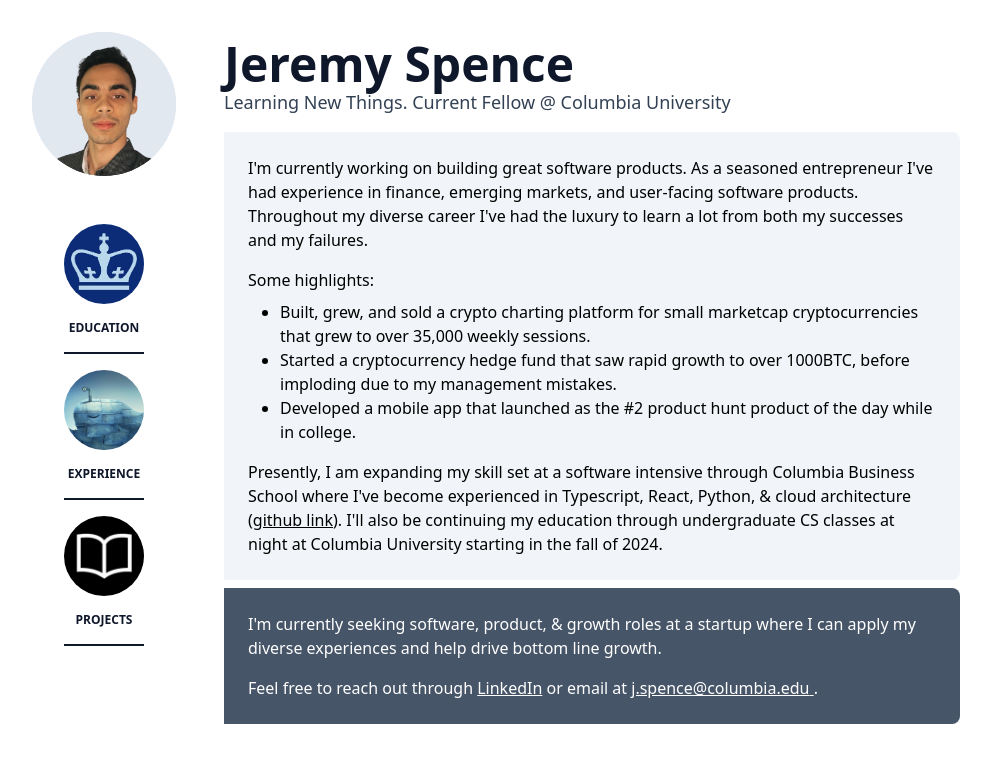
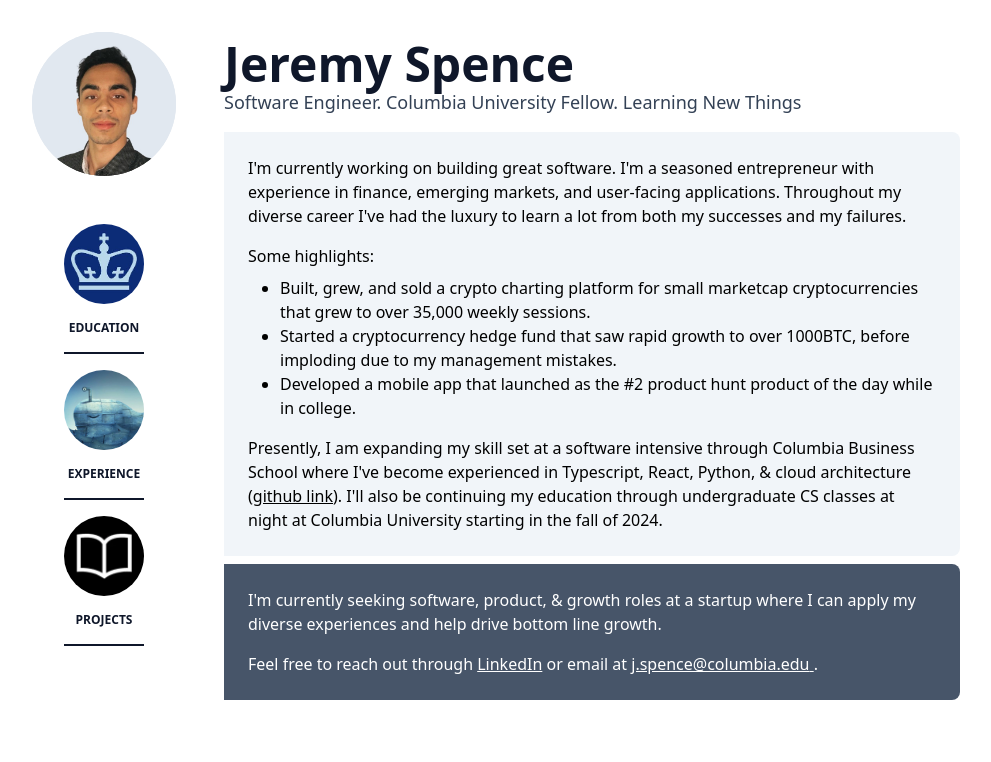
Before and after one commit to JeremySpence272/me, a React (Vite) app: page / in a window 1280 px wide. Shown: the top 762 px of the page, without its empty margins (112-1103 px from the left). Built offline with nearby package versions, Linux system fonts and the light colour scheme; a web font is replaced by a local one.

Commit message:
copy update 2

```diff
--- a/src/BodyInner.tsx
+++ b/src/BodyInner.tsx
@@ -209,11 +209,10 @@
       return (
         <>
           <p className="mb-4">
-            I'm currently working on building great software products. As a
-            seasoned entrepreneur I've had experience in finance, emerging
-            markets, and user-facing software products. Throughout my diverse
-            career I've had the luxury to learn a lot from both my successes and
-            my failures.
+            I'm currently working on building great software. I'm a seasoned
+            entrepreneur with experience in finance, emerging markets, and
+            user-facing applications. Throughout my diverse career I've had the
+            luxury to learn a lot from both my successes and my failures.
           </p>
 
           <p className="mb-2">Some highlights:</p>
--- a/src/Header.tsx
+++ b/src/Header.tsx
@@ -6,7 +6,7 @@
           Jeremy Spence
         </h1>
         <p className="font-sourceSans text-lg text-slate-700">
-          Learning New Things. Current Fellow @ Columbia University
+          Software Engineer. Columbia University Fellow. Learning New Things
         </p>
       </div>
     </section>
```
